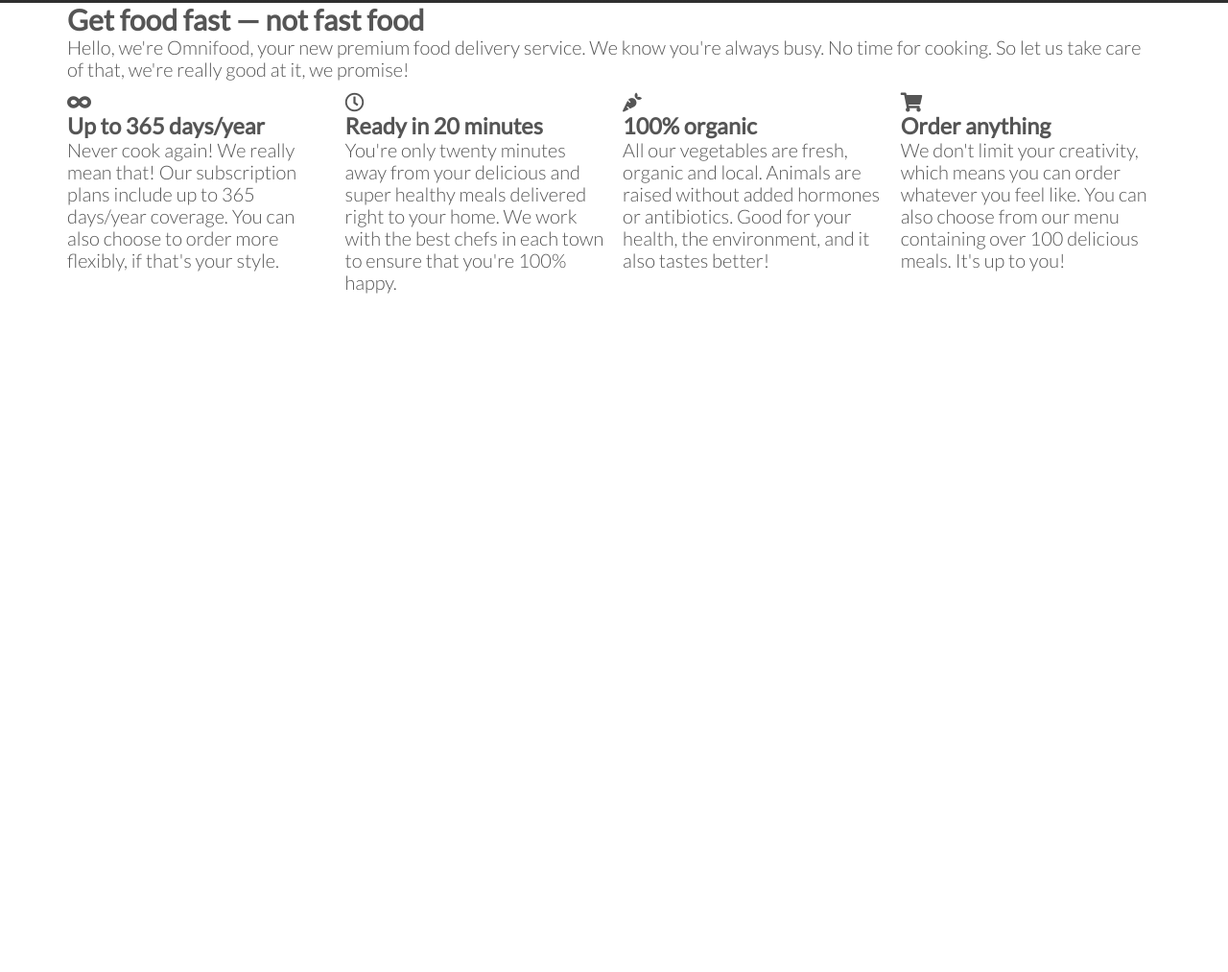
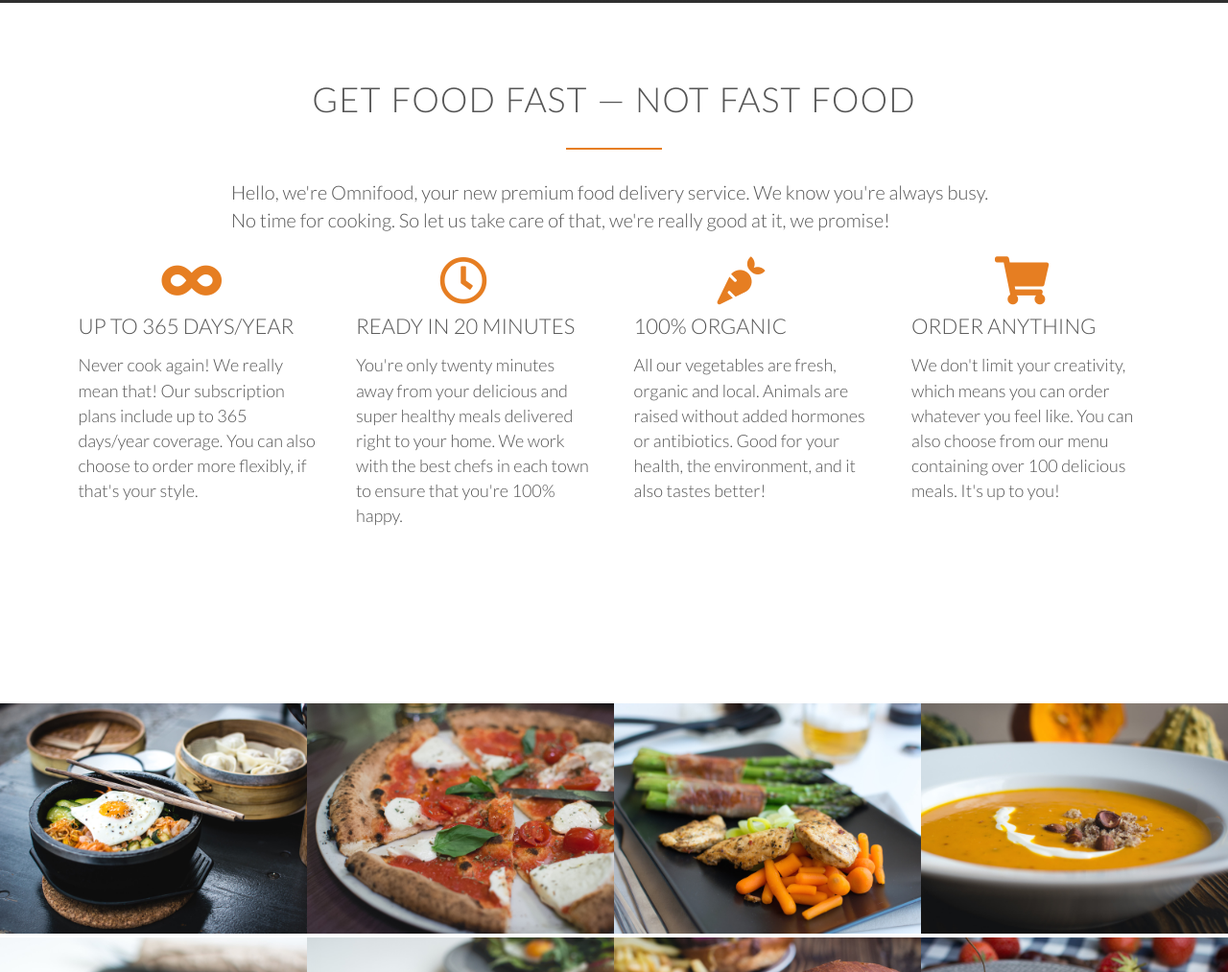
Before and after one commit to gabriel-hahn/site-templates, a plain HTML site: page ominifood/index.html in a window 1280 px wide. Shown: the part 797-1810 px from the top of the page at 96% size. Before the commit the page ends 1114 px from the top, so only its background shows below. Drawn offline with Linux system fonts and the light colour scheme; grey boxes are pictures that could not be loaded.

Commit message:
Adjusted features section and initial meals section (images of meals)

```diff
--- a/ominifood/index.html
+++ b/ominifood/index.html
@@ -38,29 +38,29 @@
                 So let us take care of that, we're really good at it, we promise!</p>
         </div>
         <div class="row">
-            <div class="col span-1-of-4">
-                <i class="fas fa-infinity"></i>
+            <div class="col span-1-of-4 box">
+                <i class="fas fa-infinity icon-big"></i>
                 <h3>Up to 365 days/year</h3>
                 <p>Never cook again! We really mean that! Our subscription plans include up to 365 days/year coverage. You can also choose
                     to order more flexibly, if that's your style.
                 </p>
             </div>
-            <div class="col span-1-of-4">
-                <i class="far fa-clock"></i>
+            <div class="col span-1-of-4 box">
+                <i class="far fa-clock icon-big"></i>
                 <h3>Ready in 20 minutes</h3>
                 <p>You're only twenty minutes away from your delicious and super healthy meals delivered right to your home. We work with the
                     best chefs in each town to ensure that you're 100% happy.
                 </p>
             </div>
-            <div class="col span-1-of-4">
-                <i class="fas fa-carrot"></i>
+            <div class="col span-1-of-4 box">
+                <i class="fas fa-carrot icon-big"></i>
                 <h3>100% organic</h3>
                 <p>All our vegetables are fresh, organic and local. Animals are raised without added hormones or antibiotics. Good for your
                     health, the environment, and it also tastes better!
                 </p>
             </div>
-            <div class="col span-1-of-4">
-                <i class="fas fa-shopping-cart"></i>
+            <div class="col span-1-of-4 box">
+                <i class="fas fa-shopping-cart icon-big"></i>
                 <h3>Order anything</h3>
                 <p>We don't limit your creativity, which means you can order whatever you feel like. You can also choose from our menu
                     containing over 100 delicious meals. It's up to you!
@@ -68,6 +68,53 @@
             </div>
         </div>
     </section>
+
+    <section class="section-meals">
+        <ul class="meals-showcase">
+            <li>
+                <figure class="meal-photo">
+                    <img src="src/img/1.jpg" alt="Korean bibimbap with egg and vegetables">
+                </figure>
+            </li>
+            <li>
+                <figure class="meal-photo">
+                    <img src="src/img/2.jpg" alt="Simple italian pizza with cherry tomatoes">
+                </figure>
+            </li>
+            <li>
+                <figure class="meal-photo">
+                    <img src="src/img/3.jpg" alt="Chicken breast steak with vegetables">
+                </figure>
+            </li>
+            <li>
+                <figure class="meal-photo">
+                    <img src="src/img/4.jpg" alt="Autumn pumpkin soup">
+                </figure>
+            </li>
+        </ul>
+        <ul class="meals-showcase">
+            <li>
+                <figure class="meal-photo">
+                    <img src="src/img/5.jpg" alt="Paleo beef steak with vegetables">
+                </figure>
+            </li>
+            <li>
+                <figure class="meal-photo">
+                    <img src="src/img/6.jpg" alt="Healthy baguette with egg and vegetables">
+                </figure>
+            </li>
+            <li>
+                <figure class="meal-photo">
+                    <img src="src/img/7.jpg" alt="Burger with cheedar and bacon">
+                </figure>
+            </li>
+            <li>
+                <figure class="meal-photo">
+                    <img src="src/img/8.jpg" alt="Granola with cherries and strawberries">
+                </figure>
+            </li>
+        </ul>
+    </section>
 </body>
 
 </html>
--- a/ominifood/src/css/style.css
+++ b/ominifood/src/css/style.css
@@ -25,15 +25,47 @@
     height: 100vh;
 }
 
+h1,
+h2,
+h3 {
+    font-weight: 300;
+    text-transform: uppercase;
+}
+
 h1 {
     margin-top: 0;
-    margin-bottom: 20px;
     color: #fff;
     font-size: 240%;
-    font-weight: 300;
-    text-transform: uppercase;
+    word-spacing: 4px;
+    margin-bottom: 20px;
     letter-spacing: 1px;
-    word-spacing: 4px;
+}
+
+h2 {
+    font-size: 180%;
+    word-spacing: 2px;
+    text-align: center;
+    margin-bottom: 30px;
+    letter-spacing: 1px;
+}
+
+h3 {
+    font-size: 110%;
+    margin-bottom: 15px;
+}
+
+h2:after {
+    display: block;
+    height: 2px;
+    background-color: #e67e22;
+    content: " ";
+    width: 100px;
+    margin: 0 auto;
+    margin-top: 30px;
+}
+
+section {
+    padding: 80px 0;
 }
 
 /* Classes */
@@ -122,3 +154,47 @@
 .main-nav li a:active {
     border-bottom: 2px solid #e67e22;
 }
+
+.long-copy {
+    line-height: 145%;
+    width: 70%;
+    margin-left: 15%;
+}
+
+.box {
+    padding: 1%;
+}
+
+.box p {
+    font-size: 90%;
+    line-height: 145%;
+}
+
+.icon-big {
+    font-size: 250%;
+    display: block;
+    color: #e67e22;
+    margin-bottom: 10px;
+    padding-left: 35%;
+}
+
+.meals-showcase {
+    list-style: none;
+    width: 100%;
+}
+
+.meals-showcase li {
+    display: block;
+    float: left;
+    width: 25%;
+}
+
+.meal-photo {
+    width: 100%;
+    margin: 0;
+}
+
+.meal-photo img {
+    width: 100%;
+    height: auto;
+}
```
